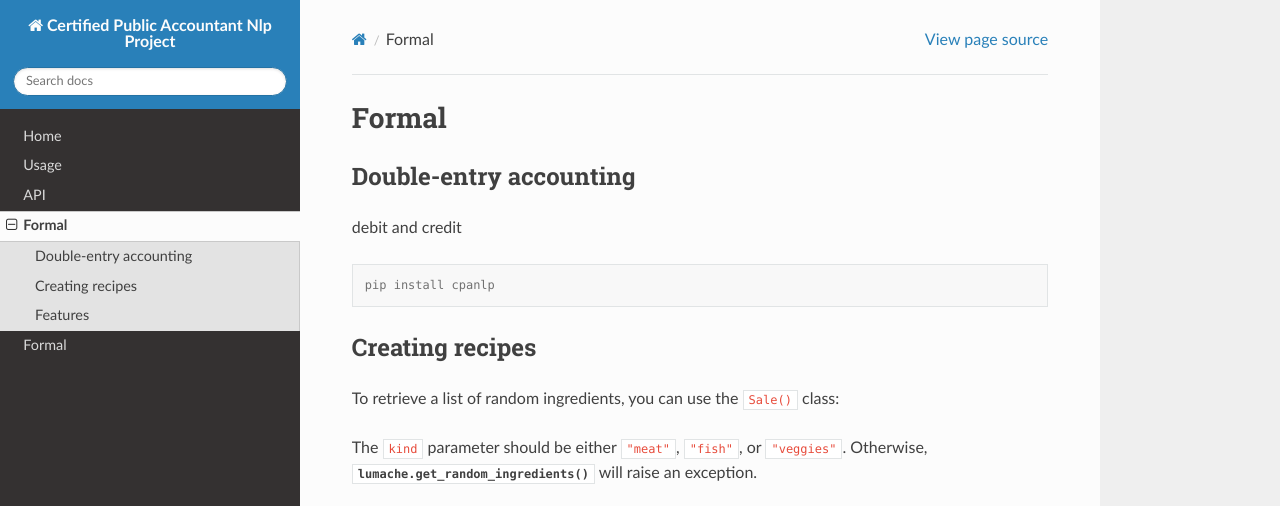
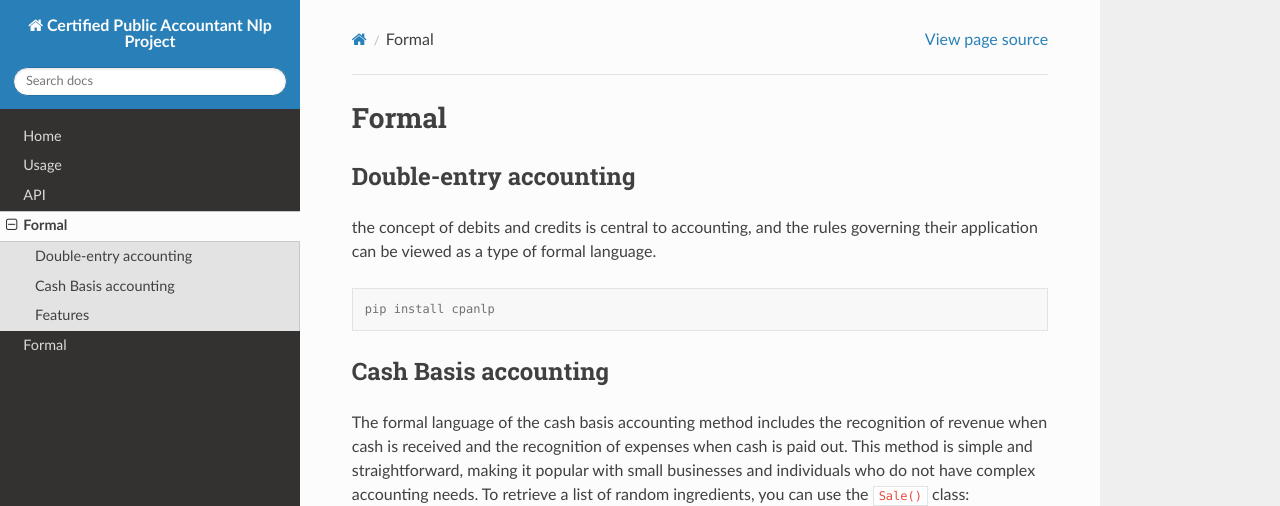
Before and after one commit to accounting-intelligent-ai/cpanlp, a Sphinx documentation site: the page built from docs/formal.rst, in a window 1280 px wide and 1231 px high, cut to the strip 0-506 px from the top of the window. Built offline with Sphinx 7.4.7 and the Read the Docs theme 2.0.0, drawn with Linux system fonts in a browser that asks for light colours.

Commit message:
Add files via upload

```diff
--- a/docs/formal.rst
+++ b/docs/formal.rst
@@ -4,15 +4,16 @@ Formal
 Double-entry accounting
 ------------
 
-debit and credit
+the concept of debits and credits is central to accounting, and the rules governing their application can be viewed as a type of formal language.
 
 .. code-block:: console
 
  pip install cpanlp
 
-Creating recipes
+Cash Basis accounting
 ----------------
 
+The formal language of the cash basis accounting method includes the recognition of revenue when cash is received and the recognition of expenses when cash is paid out. This method is simple and straightforward, making it popular with small businesses and individuals who do not have complex accounting needs.
 To retrieve a list of random ingredients,
 you can use the ``Sale()`` class:
 
```
